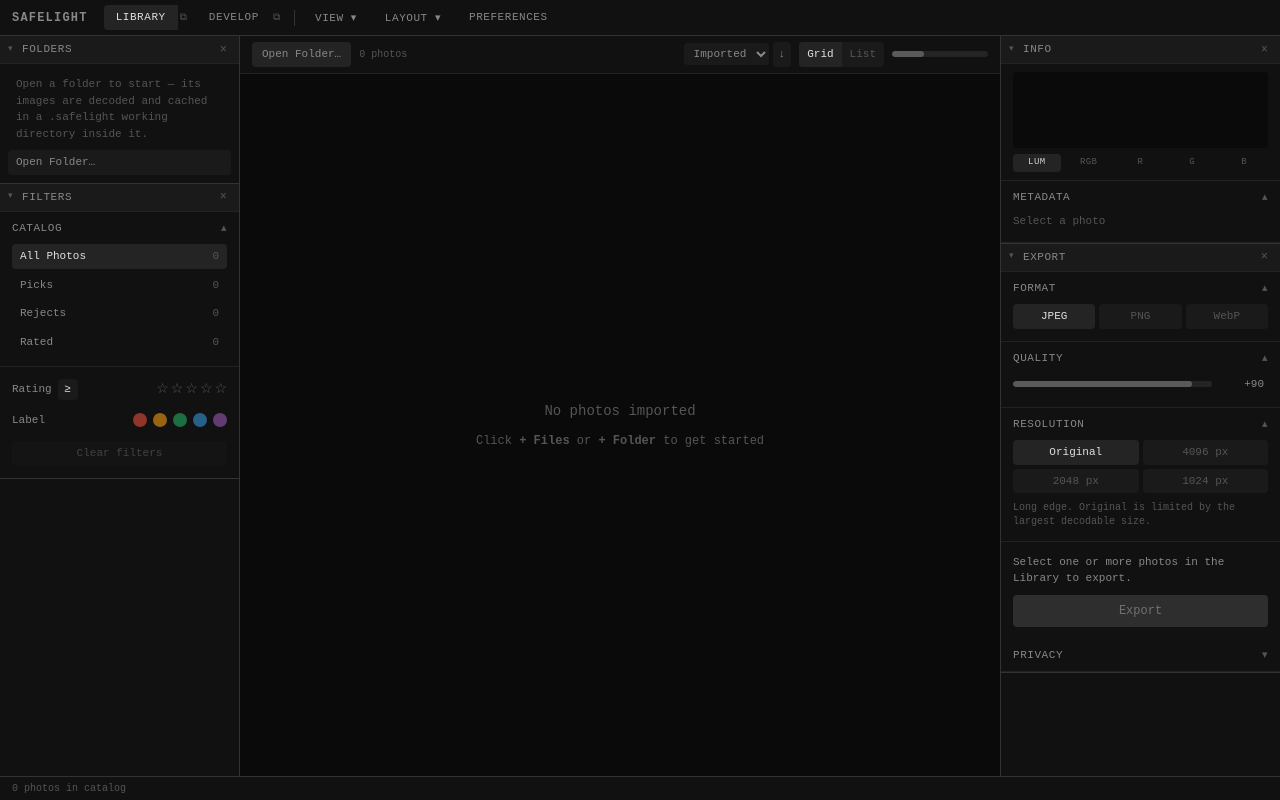
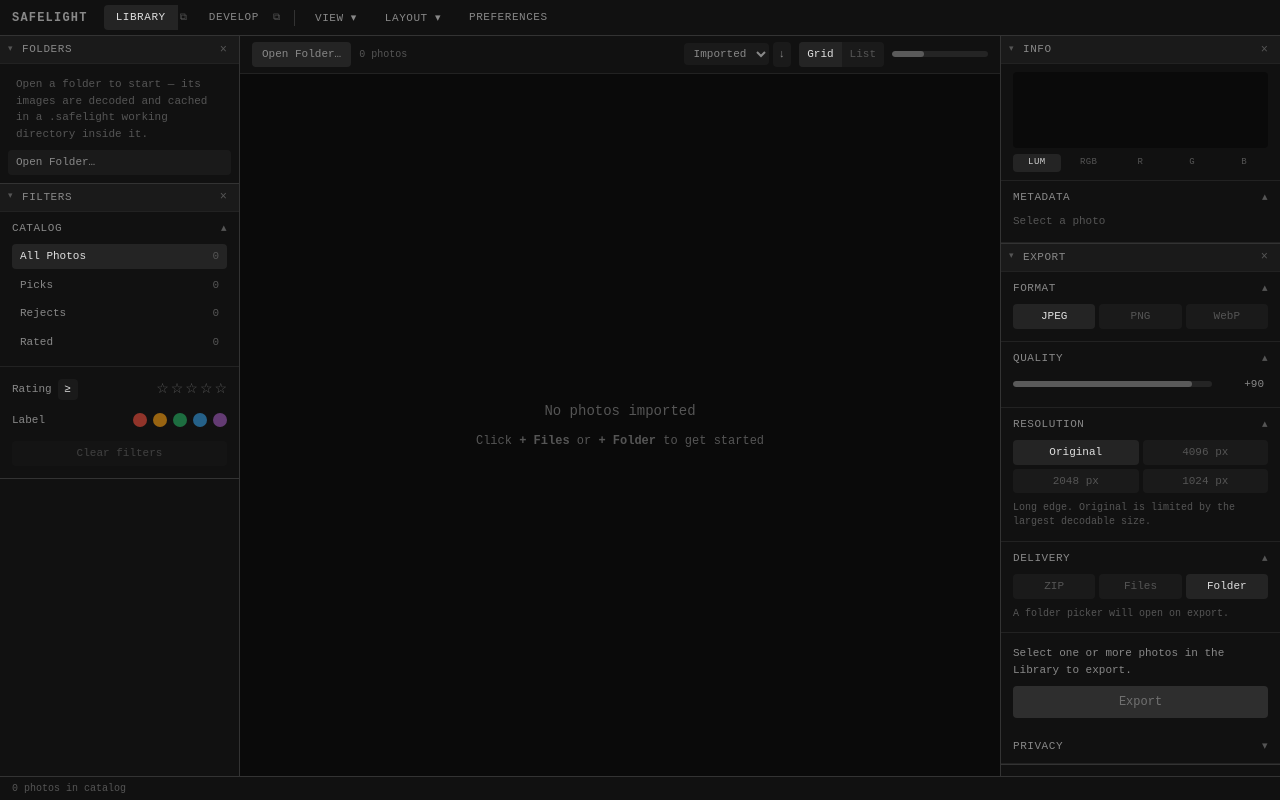
Before and after one commit to anthonyreimche/SafeLight, a React (Vite) app: page / in a window 1280 px wide. Built offline with nearby package versions, Linux system fonts and the light colour scheme.

Commit message:
Improved library and export

```diff
--- a/package.json
+++ b/package.json
@@ -81,7 +81,6 @@
       "icon": "build/icon.png",
       "category": "Graphics",
       "synopsis": "Fast RAW photo editor",
-      "syncDesktopName": true,
       "maintainer": "Safelight <anthonyreimche+safelight@gmail.com>"
     },
     "flatpak": {
--- a/src/extensions/ExtensionManagerPanel.tsx
+++ b/src/extensions/ExtensionManagerPanel.tsx
@@ -223,7 +223,7 @@ export function ExtensionManagerPanel() {
                     className={`shrink-0 rounded px-2 py-0.5 font-medium ${
                       installed
                         ? "text-text-muted"
-                        : "bg-accent text-white hover:bg-accent-hover disabled:opacity-40"
+                        : "bg-slider-fill text-white hover:opacity-80 disabled:opacity-40"
                     }`}
                   >
                     {installed
--- a/src/index.css
+++ b/src/index.css
@@ -11,8 +11,8 @@
   --color-text-primary: #e0e0e0;
   --color-text-secondary: #888888;
   --color-text-muted: #555555;
-  --color-accent: #4a9eff;
-  --color-accent-hover: #6ab4ff;
+  --color-accent: #5a5a5a;
+  --color-accent-hover: #6e6e6e;
   --color-slider-fill: #5a5a5a;
   --color-rating: #f5c542;
   --color-flag-pick: #ffffff;
@@ -31,12 +31,9 @@
   scrollbar-color: var(--color-surface-4) transparent;
 }
 
-/* Native form controls (checkboxes, radios, progress, un-styled ranges) follow
-   the theme instead of the browser's default blue. */
-input[type="checkbox"],
-input[type="radio"],
-input[type="range"],
-progress {
+/* All native form controls (checkboxes, radios, selects, progress, range
+   inputs) follow the theme — this also covers extension panels. */
+* {
   accent-color: var(--color-slider-fill);
 }
 
@@ -53,8 +50,8 @@ body,
 }
 
 ::selection {
-  background: var(--color-accent);
-  color: white;
+  background: var(--color-slider-fill);
+  color: var(--color-text-primary);
 }
 
 /* Preferences ▸ Interface ▸ Reduce motion */
--- a/src/modules/export/ExportPanel.tsx
+++ b/src/modules/export/ExportPanel.tsx
@@ -1,12 +1,13 @@
 // Export as a dock panel (View ▸ Export from either module): format, quality,
 // resolution and delivery settings plus the export action, in one column.
 
-import { useMemo, useState } from "react";
+import { useEffect, useMemo, useState } from "react";
 import { Panel } from "@/ui/components/Panel";
 import { Slider } from "@/ui/components/Slider";
 import { useCatalogStore } from "@/state/catalog-store";
 import {
   exportPhotos,
+  type DeliveryMode,
   type ExportFormat,
   type ExportSettings,
 } from "./export-image";
@@ -36,7 +37,8 @@ export function ExportPanel() {
   const [longEdge, setLongEdge] = useState<number | null>(
     getSettings().exportLongEdge,
   );
-  const [bundle, setBundle] = useState(getSettings().exportBundle);
+  const [delivery, setDelivery] = useState<DeliveryMode>("folder");
+  const [destDir, setDestDir] = useState<FileSystemDirectoryHandle | null>(null);
   const [busy, setBusy] = useState(false);
   const [progress, setProgress] = useState<{ done: number; total: number } | null>(
     null,
@@ -55,8 +57,35 @@ export function ExportPanel() {
 
   const hasQuality = format !== "image/png";
 
+  // Revert to Files when dropping to a single photo (ZIP/Folder are multi-only).
+  useEffect(() => {
+    if (targets.length === 1 && (delivery === "zip" || delivery === "folder")) {
+      setDelivery("files");
+    }
+  }, [targets.length, delivery]);
+
+  const pickFolder = async () => {
+    try {
+      const dir = await window.showDirectoryPicker({ mode: "readwrite", id: "safelight-export" });
+      setDestDir(dir);
+      setDelivery("folder");
+    } catch {
+      // user cancelled
+    }
+  };
+
   const handleExport = async () => {
     if (busy || targets.length === 0) return;
+    let dir = destDir;
+    if (delivery === "folder" && !dir) {
+      try {
+        dir = await window.showDirectoryPicker({ mode: "readwrite", id: "safelight-export" });
+        setDestDir(dir);
+      } catch {
+        return; // user cancelled
+      }
+    }
+
     setBusy(true);
     setStatus(null);
     setProgress({ done: 0, total: targets.length });
@@ -65,19 +94,27 @@ export function ExportPanel() {
       format,
       quality: quality / 100,
       longEdge,
-      bundle,
+      bundle: delivery === "zip",
+      delivery,
     };
-    const result = await exportPhotos(targets, settings, (p) =>
-      setProgress({ done: p.done, total: p.total }),
+    try {
+      const result = await exportPhotos(
+        targets,
+        settings,
+        (p) => setProgress({ done: p.done, total: p.total }),
+        dir ?? undefined,
       );
-
-    setBusy(false);
-    setProgress(null);
       setStatus(
         result.failed.length === 0
           ? `Exported ${result.exported} photo${result.exported === 1 ? "" : "s"}.`
           : `Exported ${result.exported}; ${result.failed.length} could not be decoded.`,
       );
+    } catch (e) {
+      setStatus(`Export failed: ${e instanceof Error ? e.message : String(e)}`);
+    } finally {
+      setBusy(false);
+      setProgress(null);
+    }
   };
 
   const optionBtn = (active: boolean) =>
@@ -133,28 +170,48 @@ export function ExportPanel() {
         </p>
       </Panel>
 
-      {targets.length > 1 && (
       <Panel title="Delivery">
         <div className="flex gap-1">
+          {targets.length !== 1 && (
             <button
-              onClick={() => setBundle(true)}
-              className={`flex-1 ${optionBtn(bundle)}`}
+              onClick={() => setDelivery("zip")}
+              className={`flex-1 ${optionBtn(delivery === "zip")}`}
             >
-              ZIP archive
+              ZIP
             </button>
+          )}
           <button
-              onClick={() => setBundle(false)}
-              className={`flex-1 ${optionBtn(!bundle)}`}
+            onClick={() => setDelivery("files")}
+            className={`flex-1 ${optionBtn(delivery === "files")}`}
           >
-              Separate files
+            Files
           </button>
+          {targets.length !== 1 && (
+            <button
+              onClick={() => setDelivery("folder")}
+              className={`flex-1 ${optionBtn(delivery === "folder")}`}
+            >
+              Folder
+            </button>
+          )}
         </div>
+        {delivery === "folder" ? (
           <p className="mt-2 text-[10px] leading-snug text-text-muted">
-            A ZIP keeps it to a single download. Separate files prompt the
-            browser once per photo.
+            {destDir ? (
+              <>Saving to <span className="text-text-secondary">{destDir.name}</span>.{" "}
+              <button onClick={() => void pickFolder()} className="underline hover:text-text-primary">Change…</button></>
+            ) : "A folder picker will open on export."}
           </p>
+        ) : delivery === "zip" ? (
+          <p className="mt-2 text-[10px] leading-snug text-text-muted">
+            All photos in a single ZIP download.
+          </p>
+        ) : (
+          <p className="mt-2 text-[10px] leading-snug text-text-muted">
+            One download prompt per photo.
+          </p>
+        )}
       </Panel>
-      )}
 
       <div className="p-3">
         <p className="text-[11px] text-text-secondary">
@@ -165,7 +222,7 @@ export function ExportPanel() {
               } ready as ${format.split("/")[1].toUpperCase()}.`}
         </p>
         <button
-          onClick={handleExport}
+          onClick={() => void handleExport()}
           disabled={busy || targets.length === 0}
           className="mt-2 w-full rounded bg-slider-fill px-3 py-2 text-xs font-medium text-white hover:bg-surface-4 disabled:cursor-not-allowed disabled:opacity-40"
         >
--- a/src/modules/export/export-image.ts
+++ b/src/modules/export/export-image.ts
@@ -11,11 +11,15 @@ import { ZipWriter } from "./zip";
 
 export type ExportFormat = "image/jpeg" | "image/png" | "image/webp";
 
+export type DeliveryMode = "zip" | "files" | "folder";
+
 export interface ExportSettings {
   format: ExportFormat;
   quality: number; // 0..1, used by JPEG/WebP (ignored for PNG)
   longEdge: number | null; // null = original (largest decodable) size
-  bundle: boolean; // true = one ZIP download; false = a download per photo
+  /** @deprecated Use deliveryMode instead */
+  bundle: boolean;
+  delivery: DeliveryMode;
 }
 
 const ARCHIVE_NAME = "safelight-export.zip";
@@ -120,13 +124,12 @@ async function renderOne(
 
 // Render each photo through the develop pipeline, then deliver the results. A
 // single WebGL context is reused across the batch so we don't exhaust the
-// browser's context limit; rendering is sequential. With `bundle` and more than
-// one photo, everything goes into a single ZIP (one download prompt instead of
-// N); otherwise each photo downloads on its own.
+// browser's context limit; rendering is sequential.
 export async function exportPhotos(
   photos: CatalogPhoto[],
   settings: ExportSettings,
   onProgress?: (p: ExportProgress) => void,
+  destDir?: FileSystemDirectoryHandle,
 ): Promise<ExportResult> {
   const canvas = document.createElement("canvas");
   let renderer: WebGLRenderer;
@@ -136,8 +139,9 @@ export async function exportPhotos(
     return { exported: 0, failed: photos.map((p) => p.filename) };
   }
 
-  const bundle = settings.bundle && photos.length > 1;
-  const zip = bundle ? new ZipWriter() : null;
+  const delivery = settings.delivery ?? (settings.bundle ? "zip" : "files");
+  const useZip = delivery === "zip" && photos.length > 1;
+  const zip = useZip ? new ZipWriter() : null;
   const usedNames = new Set<string>();
   const failed: string[] = [];
   let exported = 0;
@@ -148,12 +152,21 @@ export async function exportPhotos(
       const blob = await renderOne(renderer, canvas, photo, settings);
       if (blob) {
         const name = uniqueName(exportFilename(photo, settings.format), usedNames);
-        if (zip) {
-          zip.add(name, new Uint8Array(await blob.arrayBuffer()));
-        } else {
-          downloadBlob(blob, name);
+        try {
+          if (zip) {
+            zip.add(name, new Uint8Array(await blob.arrayBuffer()));
+          } else if (delivery === "folder" && destDir) {
+            const fh = await destDir.getFileHandle(name, { create: true });
+            const w = await fh.createWritable();
+            await w.write(blob);
+            await w.close();
+          } else {
+            downloadBlob(blob, name);
+          }
+          exported++;
+        } catch {
+          failed.push(photo.filename);
         }
-        exported++;
       } else {
         failed.push(photo.filename);
       }
--- a/src/state/catalog-store.ts
+++ b/src/state/catalog-store.ts
@@ -19,6 +19,11 @@ interface CatalogState {
   reconnectFiles: () => Promise<void>;
   /** Swap in a freshly opened project's photos (called by the project store). */
   replaceCatalog: (photos: CatalogPhoto[]) => void;
+  /** Append photos during a progressive open (no URL revocation, no state reset). */
+  appendPhotos: (photos: CatalogPhoto[]) => void;
+  /** Finalize a progressive open: set authoritative list without revoking URLs
+   *  (photos are the same object references already shown during the open). */
+  finalizeCatalog: (photos: CatalogPhoto[]) => void;
 
   removePhoto: (id: string) => Promise<void>;
   removePhotos: (ids: string[]) => Promise<void>;
@@ -99,6 +104,21 @@ export const useCatalogStore = create<CatalogState>((set, get) => {
       for (const p of get().photos) {
         if (p.thumbnailUrl) URL.revokeObjectURL(p.thumbnailUrl);
       }
+      set({
+        photos,
+        selectedIds: new Set(),
+        activePhotoId: null,
+        needsReconnect: false,
+      });
+      broadcast({ type: "catalog-change", payload: { action: "add" } });
+    },
+
+    appendPhotos(photos) {
+      set((s) => ({ photos: [...s.photos, ...photos] }));
+    },
+
+    finalizeCatalog(photos) {
+      // Same photo objects as those already appended — don't revoke their URLs.
       set({
         photos,
         selectedIds: new Set(),
```
Also changed, not shown: src/catalog/load-image.ts (+5 -7 lines), src/modules/library/use-edited-thumbnails.ts (+36 -0 lines), src/project/project-storage.ts (+6 -1 lines), src/project/project-store.ts (+10 -3 lines), src/raw/libraw-wasm-adapter.ts (+2 -23 lines). Lines whose indentation alone changed are shown as unchanged.
